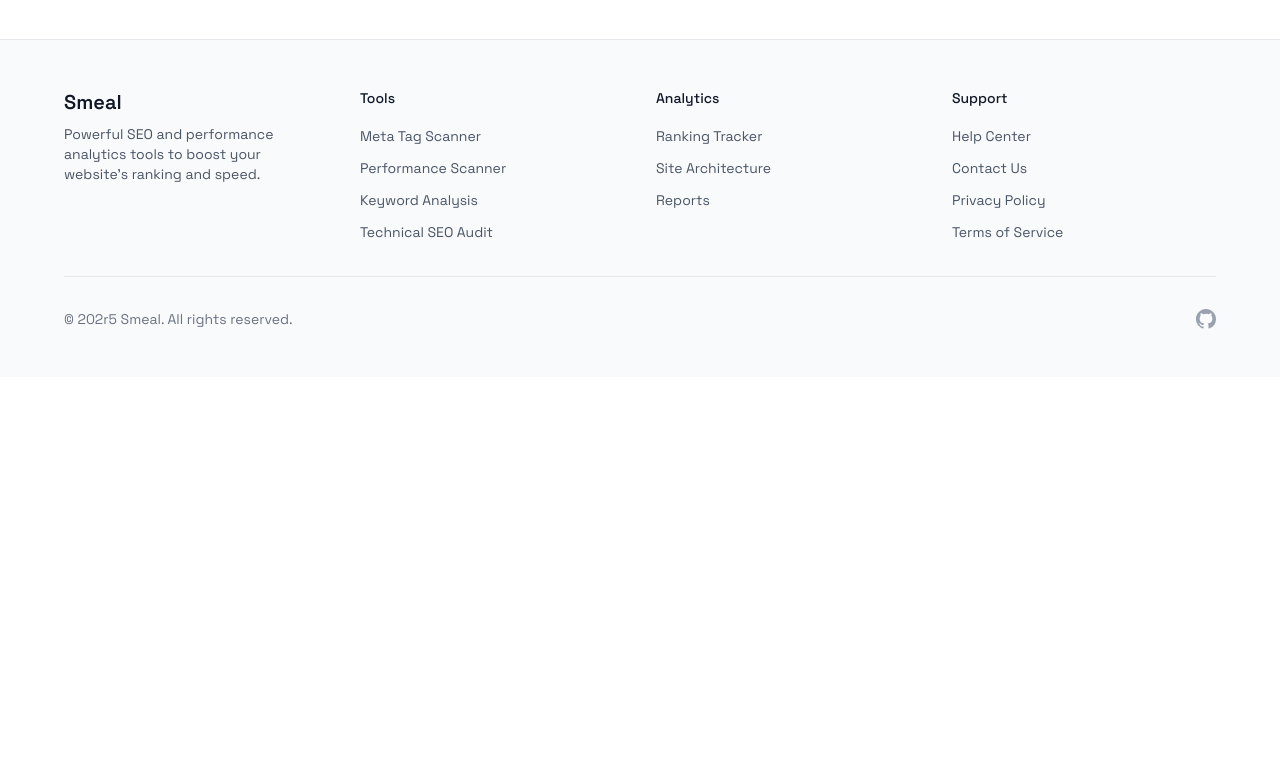
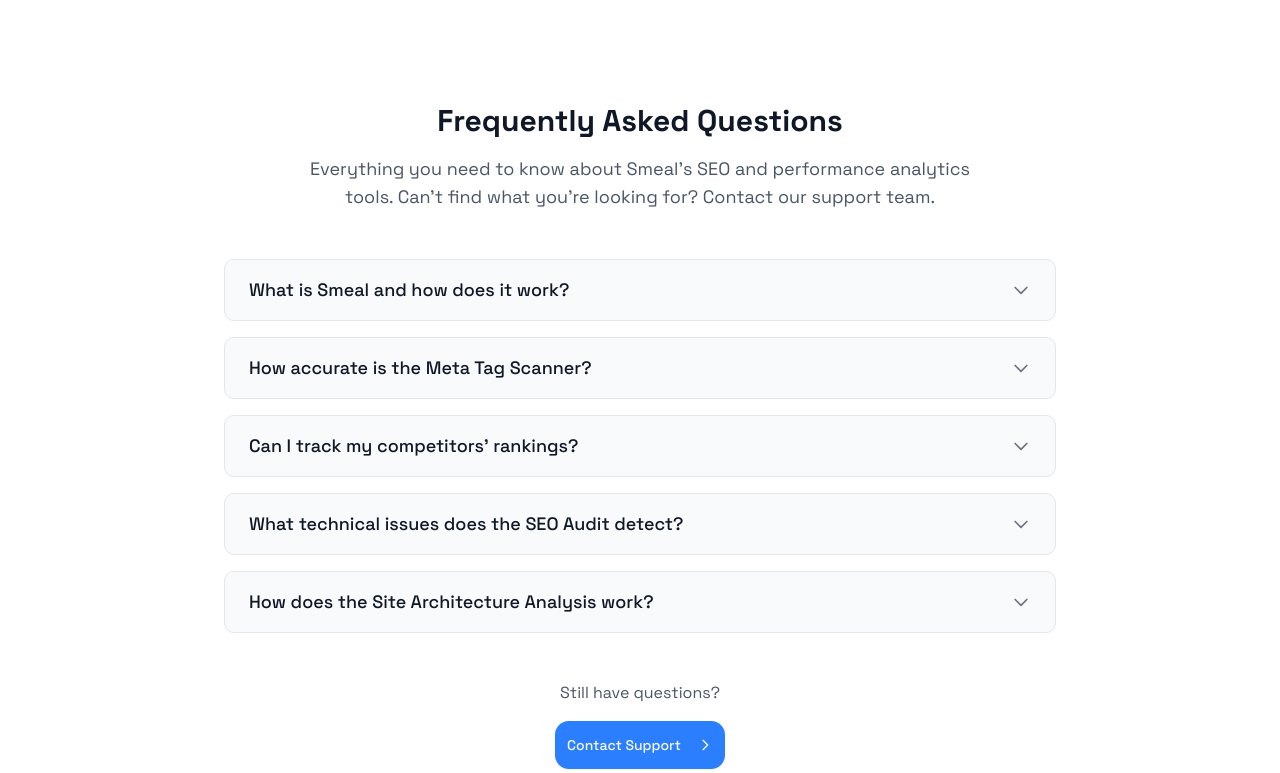
Before and after one commit to fisayo-dev/seo-analyzer, a Next.js app: page / in a window 1280 px wide. Shown: the part 1607-2380 px from the top of the page. Before the commit the page ends 1984 px from the top, so only its background shows below. Built offline with nearby package versions, Linux system fonts and the light colour scheme.

Commit message:
feat: create faw.tsx

```diff
--- a/app/page.tsx
+++ b/app/page.tsx
@@ -1,3 +1,4 @@
+import FAQ from "@/components/Faq";
 import Features from "@/components/Features";
 import Footer from "@/components/Footer";
 import Header from "@/components/Header";
@@ -10,6 +11,7 @@
       <div className="mt-[72px]">
         <Hero />
         <Features />
+        <FAQ />
         <Footer />
       </div>
     </div>
--- /dev/null
+++ b/components/Faq.tsx
@@ -0,0 +1,147 @@
+"use client"
+import React, { useState } from 'react';
+import { Button } from './ui/button';
+
+interface FAQItem {
+  id: string;
+  question: string;
+  answer: string;
+}
+
+const faqData: FAQItem[] = [
+  {
+    id: '1',
+    question: 'What is Smeal and how does it work?',
+    answer: 'Smeal is a comprehensive SEO and performance analytics tool that helps you optimize your website. It provides technical audits, keyword analysis, and performance tracking to boost your site\'s ranking and speed across search engines.'
+  },
+  {
+    id: '2',
+    question: 'How accurate is the Meta Tag Scanner?',
+    answer: 'Our Meta Tag Scanner provides highly accurate analysis by crawling your pages just like search engines do. It identifies missing tags, duplicate content, and optimization opportunities with detailed recommendations to improve your search engine visibility.'
+  },
+  {
+    id: '3',
+    question: 'Can I track my competitors\' rankings?',
+    answer: 'Nope.'
+  },
+  {
+    id: '4',
+    question: 'What technical issues does the SEO Audit detect?',
+    answer: 'The Technical SEO Audit identifies crawl errors, broken links, duplicate content, page speed issues, mobile-friendliness problems, sitemap errors, and other technical factors that impact search visibility and user experience.'
+  },
+//   {
+//     id: '5',
+//     question: 'How often is the performance data updated?',
+//     answer: 'Performance data is updated in real-time for Core Web Vitals and loading speeds. Ranking data is refreshed daily, while technical audits can be run on-demand or scheduled to run automatically at your preferred intervals.'
+//   },
+//   {
+//     id: '6',
+//     question: 'Do you offer API access for enterprise users?',
+//     answer: 'Yes, we provide comprehensive API access for enterprise customers. This allows you to integrate Smeal\'s analytics and monitoring capabilities directly into your existing tools and workflows.'
+//   },
+//   {
+//     id: '7',
+//     question: 'Is there a free trial available?',
+//     answer: 'Yes, we offer a 14-day free trial that includes access to all our tools and features. No credit card is required to start your trial, and you can upgrade to a paid plan at any time.'
+//   },
+  {
+    id: '8',
+    question: 'How does the Site Architecture Analysis work?',
+    answer: 'Our Site Architecture Analysis evaluates your URL structure, internal linking patterns, and overall site hierarchy. It provides recommendations to improve crawlability, user navigation, and search engine understanding of your content.'
+  }
+];
+
+const FAQ: React.FC = () => {
+  const [openItems, setOpenItems] = useState<Set<string>>(new Set());
+
+  const toggleItem = (id: string) => {
+    const newOpenItems = new Set(openItems);
+    if (newOpenItems.has(id)) {
+      newOpenItems.delete(id);
+    } else {
+      newOpenItems.add(id);
+    }
+    setOpenItems(newOpenItems);
+  };
+
+  return (
+    <section className="bg-white py-16">
+      <div className="max-w-4xl mx-auto px-4 sm:px-6 lg:px-8">
+        {/* Header */}
+        <div className="text-center mb-12">
+          <h2 className="text-3xl font-bold text-gray-900 mb-4">
+            Frequently Asked Questions
+          </h2>
+          <p className="text-lg text-gray-600 max-w-2xl mx-auto">
+            Everything you need to know about Smeal&apos;s SEO and performance analytics tools.
+            Can&apos;t find what you&apos;re looking for? Contact our support team.
+          </p>
+        </div>
+
+        {/* FAQ Items */}
+        <div className="space-y-4">
+          {faqData.map((item) => (
+            <div
+              key={item.id}
+              className="bg-gray-50 rounded-lg border border-gray-200 hover:border-gray-300 transition-colors"
+            >
+              <button
+                onClick={() => toggleItem(item.id)}
+                className="w-full px-6 py-4 text-left cursor-pointer rounded-2xl"
+                aria-expanded={openItems.has(item.id)}
+              >
+                <div className="flex justify-between items-center">
+                  <h3 className="text-lg font-medium text-gray-900 pr-4">
+                    {item.question}
+                  </h3>
+                  <div className="flex-shrink-0">
+                    <svg
+                      className={`w-5 h-5 text-gray-500 transform transition-transform duration-200 ${
+                        openItems.has(item.id) ? 'rotate-180' : ''
+                      }`}
+                      fill="none"
+                      stroke="currentColor"
+                      viewBox="0 0 24 24"
+                    >
+                      <path
+                        strokeLinecap="round"
+                        strokeLinejoin="round"
+                        strokeWidth={2}
+                        d="M19 9l-7 7-7-7"
+                      />
+                    </svg>
+                  </div>
+                </div>
+              </button>
+
+              {openItems.has(item.id) && (
+                <div className="px-6 pb-4">
+                  <div className="border-t border-gray-200 pt-4">
+                    <p className="text-gray-600 leading-relaxed">
+                      {item.answer}
+                    </p>
+                  </div>
+                </div>
+              )}
+            </div>
+          ))}
+        </div>
+
+        {/* Contact CTA */}
+        <div className="text-center mt-12">
+          <p className="text-gray-600 mb-4">
+            Still have questions?
+          </p>
+          <Button className="">
+            Contact Support
+            <svg className="ml-2 w-4 h-4" fill="none" stroke="currentColor" viewBox="0 0 24 24">
+              <path strokeLinecap="round" strokeLinejoin="round" strokeWidth={2} d="M9 5l7 7-7 7" />
+            </svg>
+          </Button>
+        </div>
+      </div>
+    </section>
+  );
+};
+
+export default FAQ;
```
